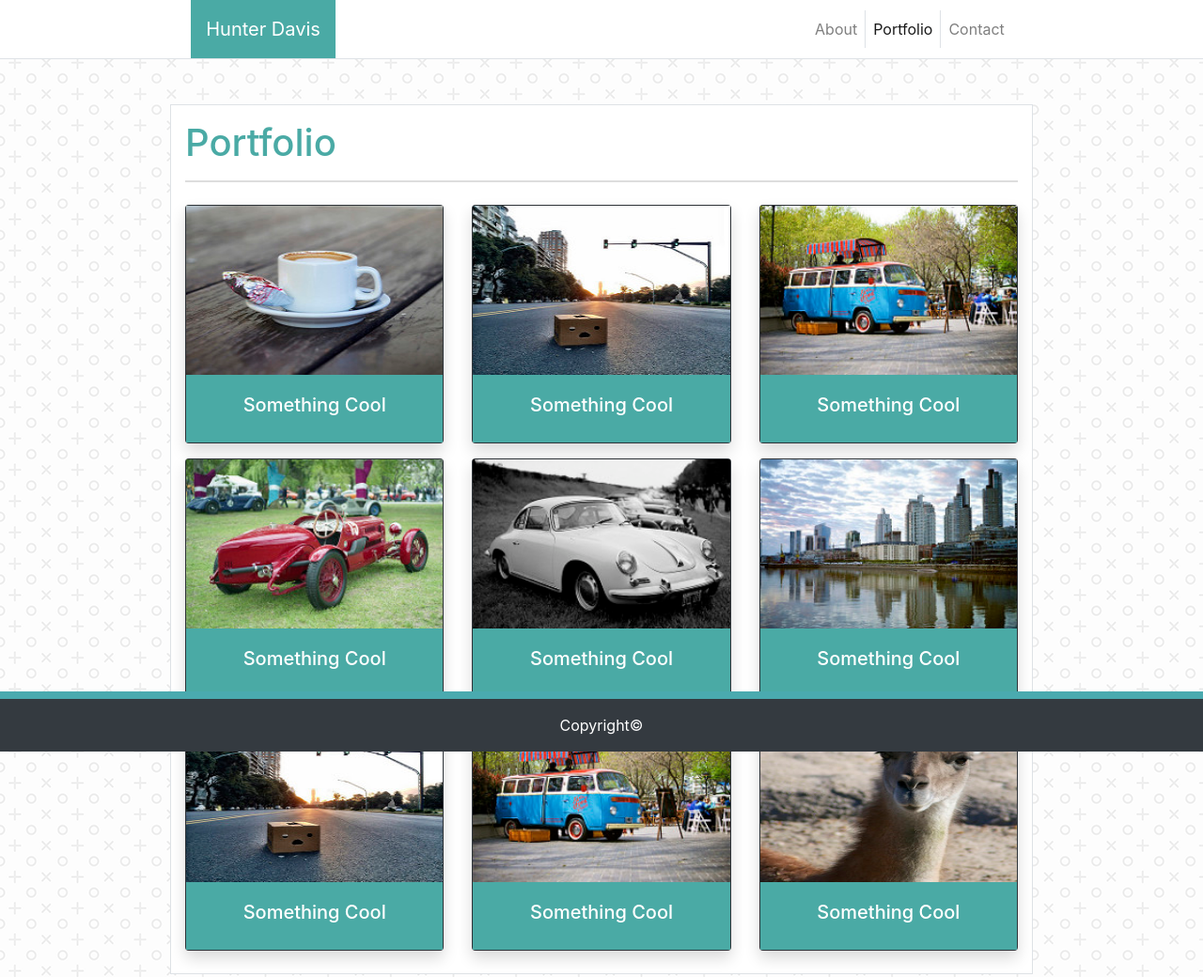
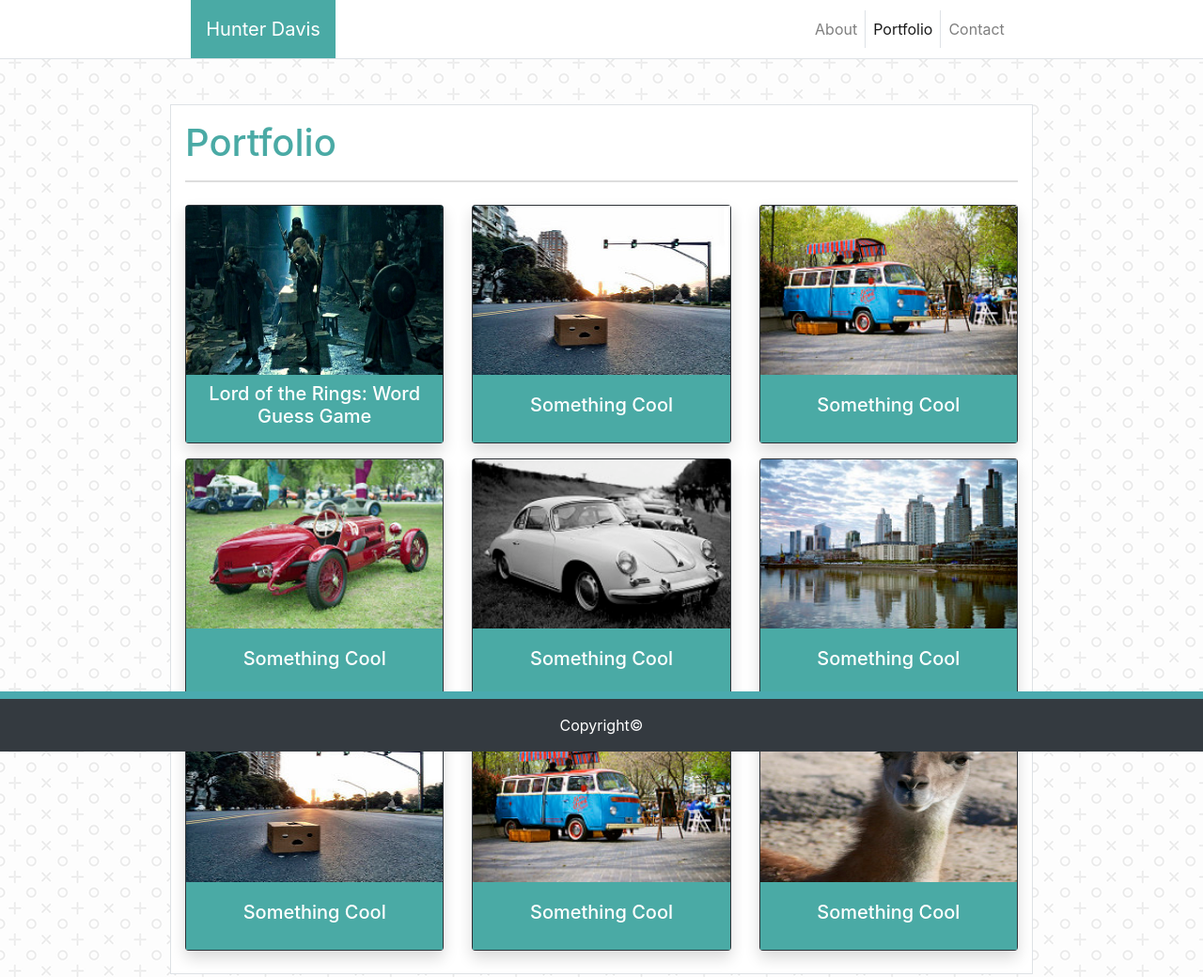
Before and after one commit to hunterdavis730/Bootstrap-portfolio, a plain HTML site: page portfolio.html in a window 1280 px wide. Shown: the top 1040 px of the page at 94% size. Drawn offline with nearby package versions, Linux system fonts and the light colour scheme.

Commit message:
added word guess game

```diff
--- a/portfolio.html
+++ b/portfolio.html
@@ -48,13 +48,19 @@
                     <div class="row">
                         <div class="col-md-4">
                             <div class="card bg-dark text-white mt-3 shadow">
-                                <img src="Assets/Images/11919279263_caae7da12e_m.jpg" alt="" class="card-image">
-                                <div class="card-body text-center" style="background:#4aaaa5;">
-                                    <h5>Something Cool</h5>
+                                <a href="https://hunterdavis730.github.io/Word-Guess-Game/">
+                                    <img src="Assets/Images/lord-of-the-rings-tv-series_1.jpg" style="width: 100%" alt=""
+                                        class="card-image">
+                                </a>
+                                <div class="card-body text-center py-2" style="background:#4aaaa5;">
+                                    <a href="https://hunterdavis730.github.io/Word-Guess-Game/" class="text-white"">
+                                        <h5>Lord of the Rings: Word Guess Game</h5>
+                                    </a>
                                 </div>
                             </div>
                         </div>
-                        <div class="col-md-4">
+                        <div class="
+                                        col-md-4">
                                         <div class="card bg-dark text-white mt-3 shadow">
                                             <img src="Assets/Images/15704710718_3941098ed4_m.jpg" alt="" class="card-image">
                                             <div class="card-body text-center" style="background:#4aaaa5;">
```
Also changed, not shown: Assets/Images/lord-of-the-rings-tv-series_1.jpg (added). Lines whose indentation alone changed are shown as unchanged.
